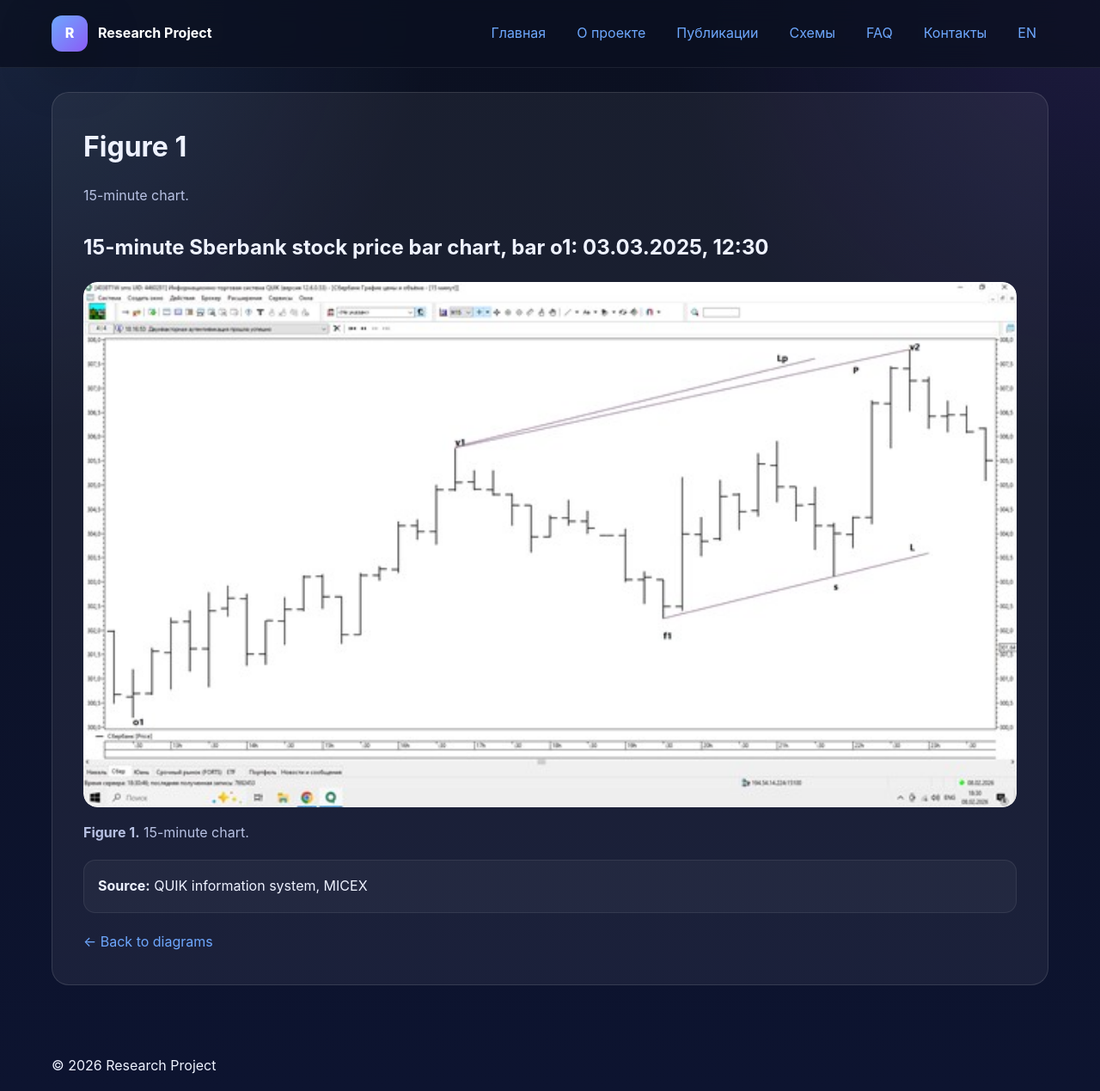
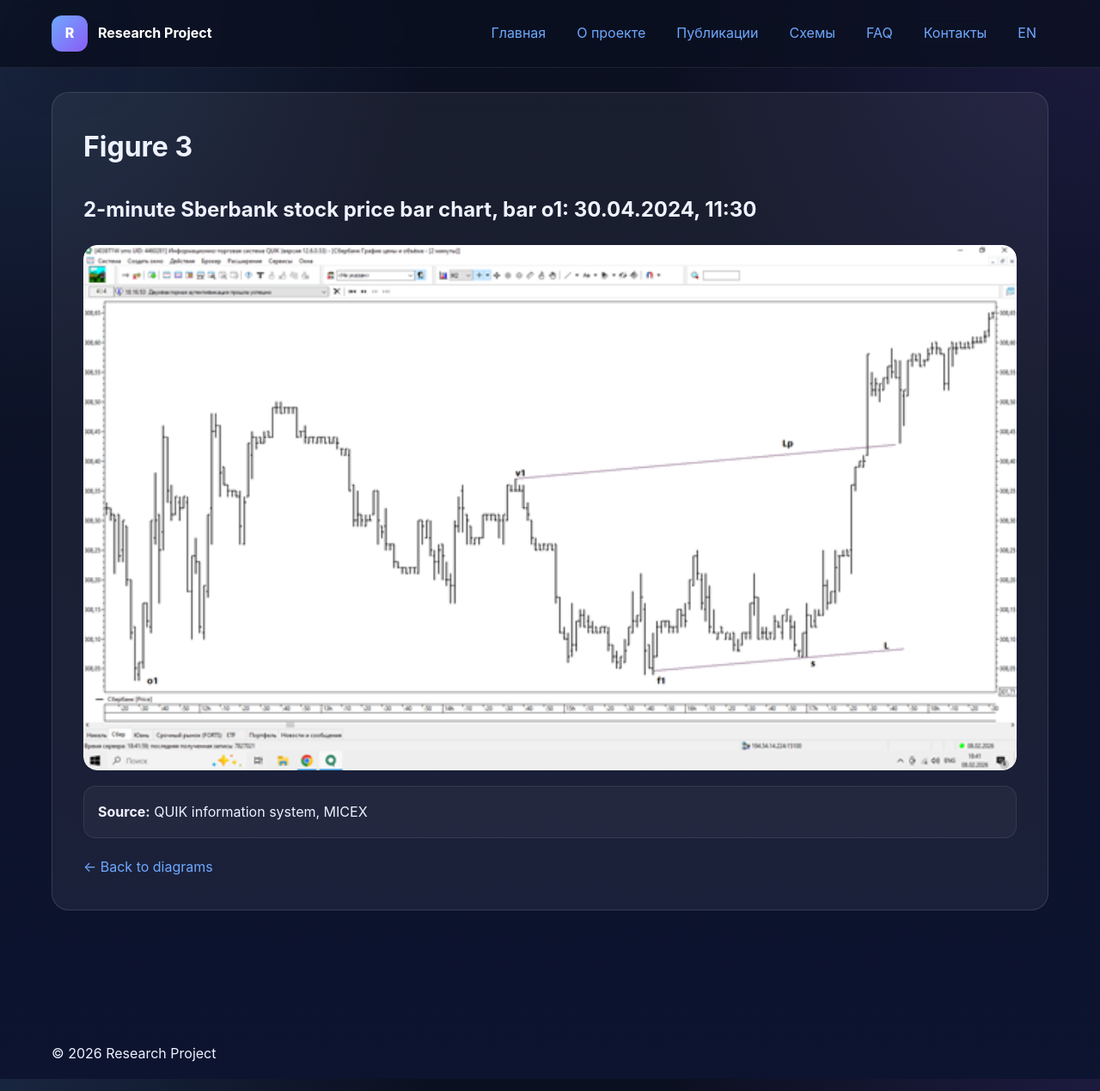
Before and after one commit to naoumov-ilia/naoumov-ilia.github.io, a Jekyll site: the page built from ru/diagrams/graph-3.md, in a window 1280 px wide and 1269 px high. Shown: the whole window at 86% size. Built offline with Jekyll 4.4.1, drawn with Linux system fonts in a browser that asks for light colours.

Commit message:
Update graph-3.md

```diff
--- a/ru/diagrams/graph-3.md
+++ b/ru/diagrams/graph-3.md
@@ -1,18 +1,19 @@
 ---
 layout: page
-title: Figure 1
+title: Figure 3
 lang: ru
-ref: graph-1
-description: 15-minute chart.
-permalink: /ru/diagrams/graph-1/
+ref: graph-3
+description:
+permalink: /ru/diagrams/graph-3/
 ---
 
-## 15-minute Sberbank stock price bar chart, bar  о1: 03.03.2025, 12:30
+## 2-minute Sberbank stock price bar chart, bar о1: 30.04.2024, 11:30
 
-<a class="single-diagram-image-link" href="{{ '/assets/images/graph-1.png' | relative_url }}" data-title="Figure 1"><img class="single-diagram-image" src="{{ '/assets/images/graph-1.png' | relative_url }}" alt="Wave Motion"></a>
+<a class="single-diagram-image-link" href="{{ '/assets/images/graph-3.png' | relative_url }}"
+  data-title="Figure 3"><img class="single-diagram-image" src="{{ '/assets/images/graph-3.png' | relative_url }}" alt="Wave Motion"></a>
 
 <p class="single-diagram-caption">
-  <strong>Figure 1.</strong> 15-minute chart.
+  <strong></strong>
 </p>
 
 <div class="single-diagram-source">
```
